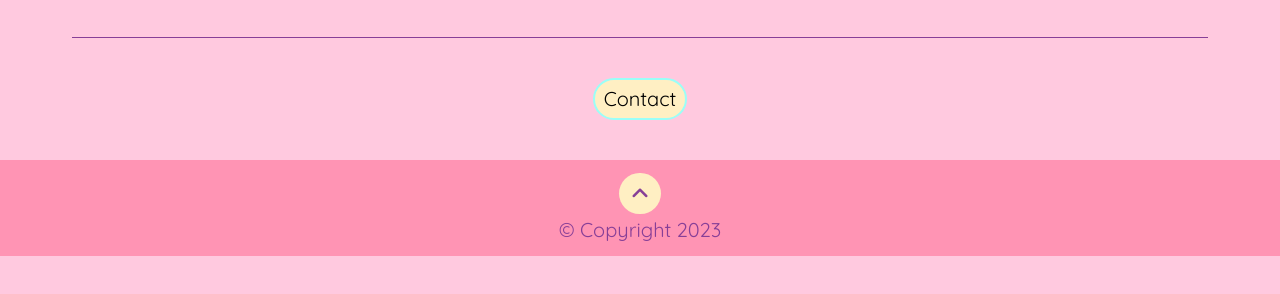
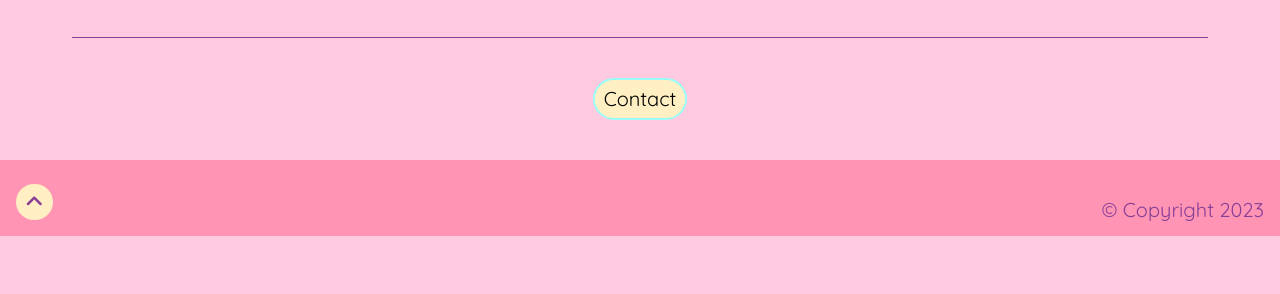
Before and after one commit to dyck0026/portfolio, a plain HTML site: page index.html in a window 1280 px wide. Shown: the part 506-800 px from the top of the page. Drawn offline with nearby package versions, Linux system fonts and the light colour scheme.

Commit message:
responsive footer

```diff
--- a/css/main.css
+++ b/css/main.css
@@ -242,4 +242,7 @@ main h2 {
 		text-align: start !important;
 		padding-top: .5rem;
 	}
+	.totop {
+		padding: .5rem .6rem;
+	}
 }
--- a/index.html
+++ b/index.html
@@ -57,7 +57,7 @@
         </section>
 
     </div>
-    <footer class="bg-success">
+    <footer class="bg-success d-lg-flex justify-content-between">
         <a href="#top" class="totop">
             <i class="fa-solid fa-angle-up"></i>
         </a>
```
